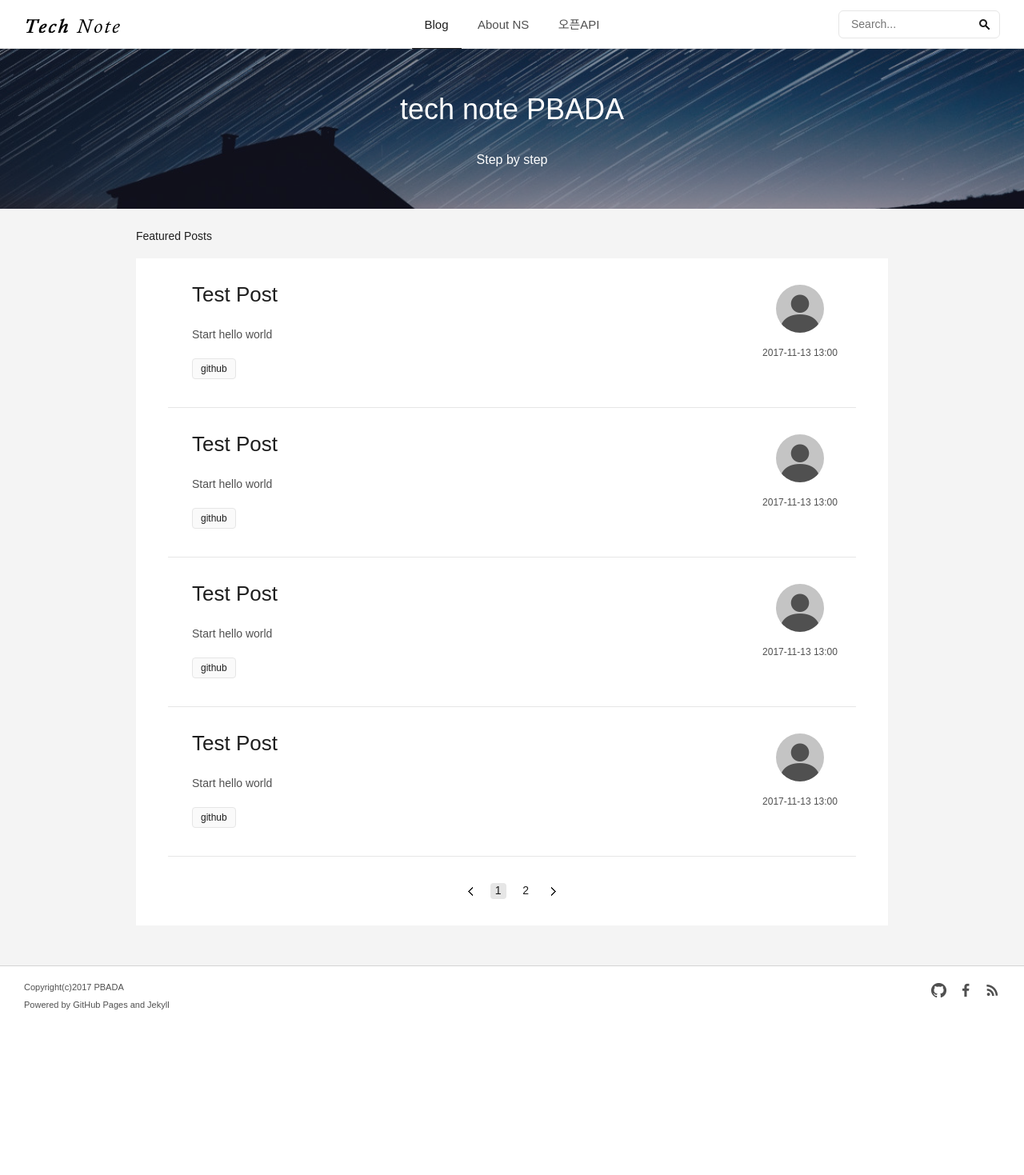
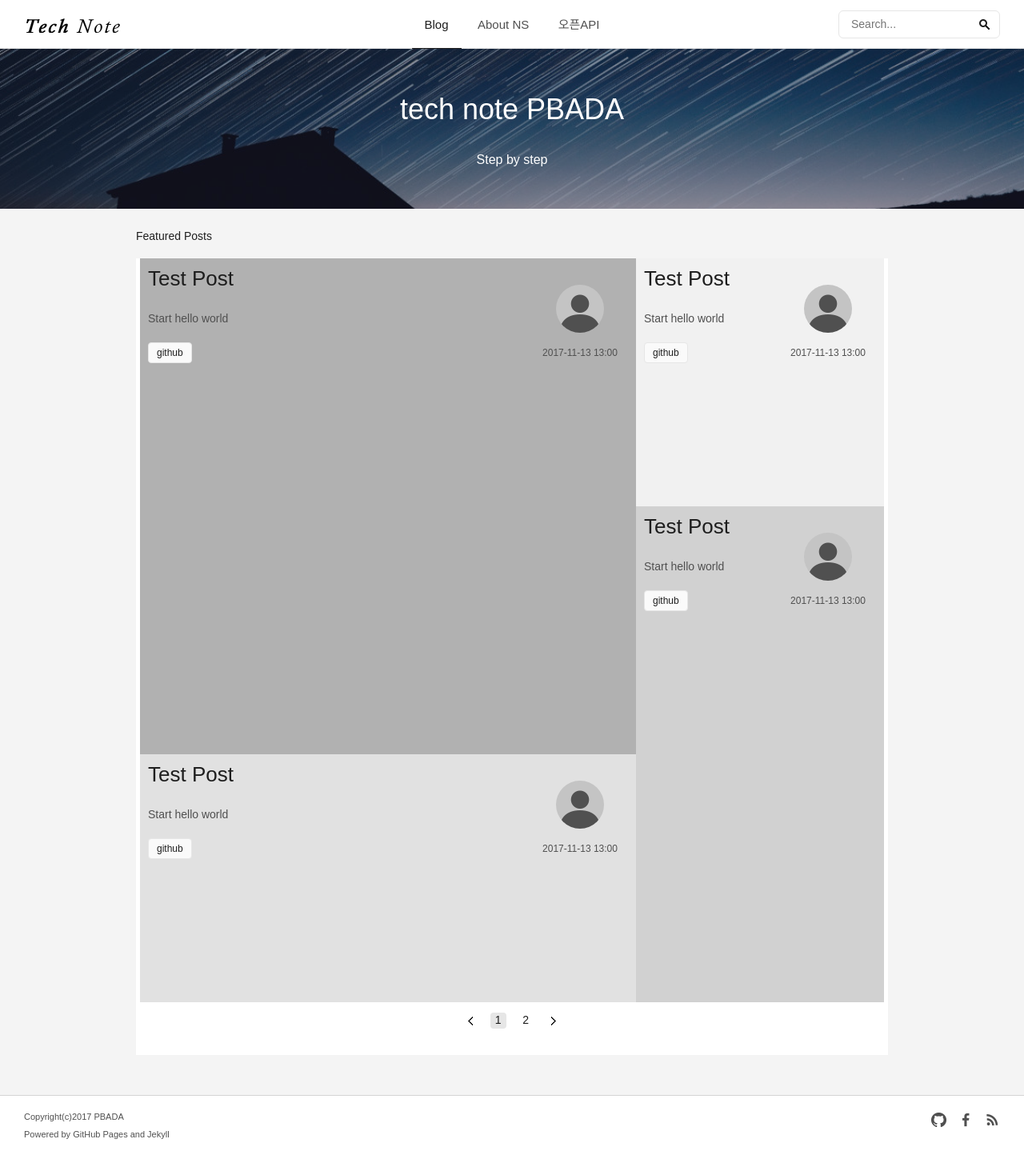
Before and after one commit to nsshopping/nsshopping.github.io, a Jekyll site: the page built from index.html, in a window 1280 px wide. Shown: the whole page at 80% size. Built offline with Jekyll 4.4.1, drawn with Linux system fonts in a browser that asks for light colours; some web fonts are replaced; the list of posts is cut into pages by our own code; comment, search, counter and statistics services are not loaded; before the commit the page ends 1307 px from its top, so only the background shows below that.

Commit message:
Update tiles.css

```diff
--- a/assets/css/tiles.css
+++ b/assets/css/tiles.css
@@ -1,3 +1,10 @@
 @charset "UTF-8";\
 
-body {;}
+#content {background-color:none}
+#home-content {}
+#post-list {position:relative;height: 910px}
+#post-list .post-item {position:absolute; margin:0px; padding:10px; border-bottom:0px;}
+#post-list .tile_1 {left:620px; top:0px; width:310px; height: 310px; background-color:#f1f1f1;}
+#post-list .tile_2 {left:0px; top:620px; width:620px; height: 310px; background-color:#e1e1e1;}
+#post-list .tile_3 {left:620px; top:310px; width:310px; height: 620px; background-color:#d1d1d1;}
+#post-list .tile_4 {left:0px; top:0px; width:620px; height: 620px; background-color:#b1b1b1; }
```
